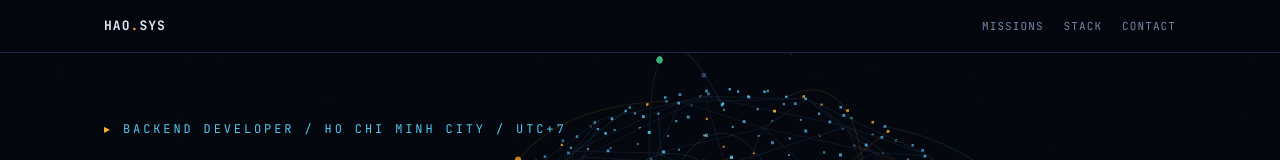
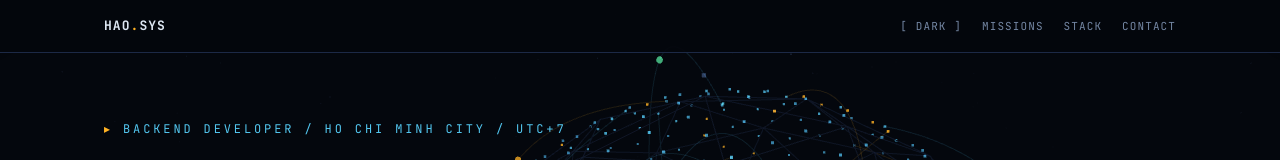
Before and after one commit to thehao1505/portfolio, a Next.js app: page / in a window 1280 px wide. Shown: the top 160 px of the page. Built offline with nearby package versions, Linux system fonts and the light colour scheme; no server answers.

Commit message:
20260720-114113-19841 | ThemeToggle component and header integration

```diff
--- /dev/null
+++ b/app/ThemeToggle.tsx
@@ -0,0 +1,47 @@
+"use client";
+
+import { useEffect, useState } from "react";
+
+/**
+ * Bracket-style header button that switches the site between the dark
+ * (default) and light themes by toggling `data-theme` on `<html>`, and
+ * persists the explicit choice in `localStorage["theme"]` — the same
+ * storage contract read by the anti-FOUC inline script in app/layout.tsx.
+ *
+ * The `mounted` gate avoids a hydration mismatch: SSR always assumes the
+ * `data-theme="dark"` default baked into layout.tsx, but the inline script
+ * may have already flipped `data-theme` to "light" before this component
+ * hydrates. The page's actual colors are already correct pre-hydration;
+ * only this button's own label/aria-label catches up one tick later.
+ */
+export default function ThemeToggle() {
+  const [mounted, setMounted] = useState(false);
+  const [theme, setTheme] = useState<"light" | "dark">("dark");
+
+  useEffect(() => {
+    const current = document.documentElement.getAttribute("data-theme");
+    setTheme(current === "light" ? "light" : "dark");
+    setMounted(true);
+  }, []);
+
+  function toggle() {
+    const next = theme === "dark" ? "light" : "dark";
+    document.documentElement.setAttribute("data-theme", next);
+    try {
+      localStorage.setItem("theme", next);
+    } catch {}
+    setTheme(next);
+  }
+
+  const label = mounted ? theme : "dark";
+  return (
+    <button
+      type="button"
+      className="sb-theme"
+      onClick={toggle}
+      aria-label={`Switch to ${label === "dark" ? "light" : "dark"} theme`}
+    >
+      {label}
+    </button>
+  );
+}
--- a/app/page.tsx
+++ b/app/page.tsx
@@ -2,6 +2,7 @@ import type { CSSProperties } from "react";
 import Image from "next/image";
 import CopyEmail from "./CopyEmail";
 import Effects from "./Effects";
+import ThemeToggle from "./ThemeToggle";
 
 /** CSS custom property helper for the skill-bar fill widths. */
 const w = (value: number): CSSProperties =>
@@ -23,6 +24,7 @@ export default function Home() {
             HAO<em>.</em>SYS
           </a>
           <nav className="sb-nav" aria-label="Sections">
+            <ThemeToggle />
             <a href="#missions">missions</a>
             <a href="#stack">stack</a>
             <a href="#contact">contact</a>
```
Also changed, not shown: plans/20260720-114113-19841.plan.md (+2 -2 lines).
